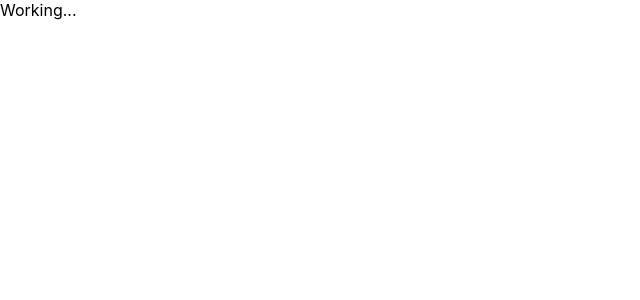
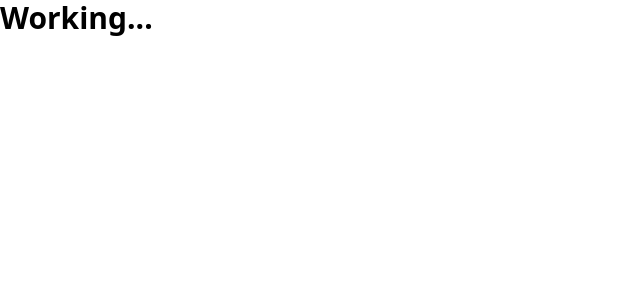
Before and after one commit to Kiril-Pavlov/react-quiz-app, a React (Create React App) app: page / in a window 1280 px wide. Shown: the top 300 px of the page, without its empty margins (0-640 px from the left). Built offline with nearby package versions, Linux system fonts and the light colour scheme.

Commit message:
tailwind setup done

```diff
--- a/package.json
+++ b/package.json
@@ -34,5 +34,8 @@
       "last 1 firefox version",
       "last 1 safari version"
     ]
+  },
+  "devDependencies": {
+    "tailwindcss": "^3.2.4"
   }
 }
--- a/src/App.js
+++ b/src/App.js
@@ -2,7 +2,7 @@
 
 function App() {
   return (
-    <div className="App">
+    <div className="font-bold text-3xl">
         Working...
     </div>
   );
--- a/src/index.css
+++ b/src/index.css
@@ -1,13 +1,3 @@
-body {
-  margin: 0;
-  font-family: -apple-system, BlinkMacSystemFont, 'Segoe UI', 'Roboto', 'Oxygen',
-    'Ubuntu', 'Cantarell', 'Fira Sans', 'Droid Sans', 'Helvetica Neue',
-    sans-serif;
-  -webkit-font-smoothing: antialiased;
-  -moz-osx-font-smoothing: grayscale;
-}
-
-code {
-  font-family: source-code-pro, Menlo, Monaco, Consolas, 'Courier New',
-    monospace;
-}
+@tailwind base;
+@tailwind components;
+@tailwind utilities;
--- /dev/null
+++ b/tailwind.config.js
@@ -0,0 +1,10 @@
+/** @type {import('tailwindcss').Config} */
+module.exports = {
+  content: [
+    "./src/**/*.{js,jsx,ts,tsx}",
+  ],
+  theme: {
+    extend: {},
+  },
+  plugins: [],
+}
```
